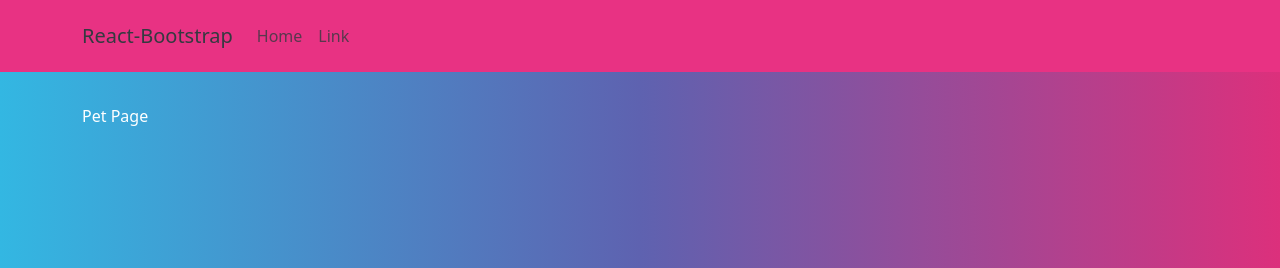
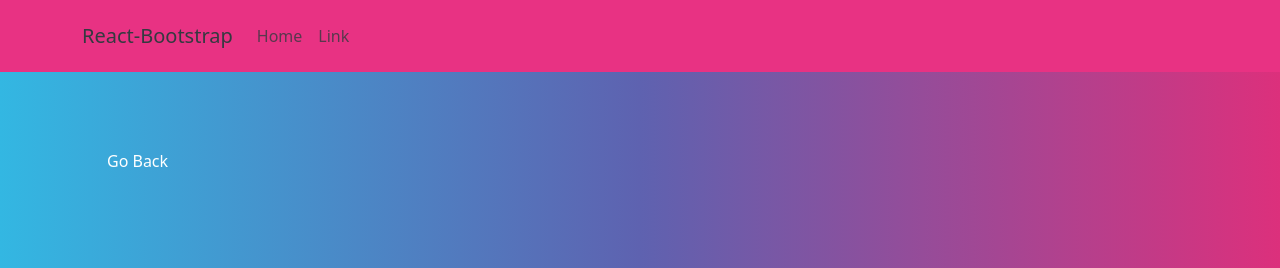
Before and after one commit to bryanbuitrago/hungry-pets, a React (Create React App) app in the folder hungry-pets/frontend/: page /pet/1 in a window 1280 px wide. Shown: the top 268 px of the page. Built offline with nearby package versions, Linux system fonts and the light colour scheme; no server answers.

Commit message:
Add API call to fetch one pet by id

```diff
--- a/hungry-pets/frontend/src/pages/PetPage.js
+++ b/hungry-pets/frontend/src/pages/PetPage.js
@@ -1,11 +1,30 @@
-import React from "react";
+import React, { useState, useEffect } from "react";
 import { Link } from "react-router-dom";
 import { Row, Col, Image, ListGroup, Button, Card } from "react-bootstrap";
-import pets from "../components/PetList";
+import PetCard from "../components/PetCard";
+// import pets from "../components/PetList";
+import axios from "axios";
 
 const PetPage = ({ match }) => {
-  //   const pet = pets.find((p) => p.birthYear == match.params.id);
-  return <div>Pet Page</div>;
+  const [pet, setPet] = useState([]);
+  console.log(pet);
+
+  useEffect(() => {
+    async function fetchPet() {
+      const { data } = await axios.get(`/api/pets/${match.params.id}`);
+      setPet(data);
+    }
+
+    fetchPet();
+  }, []);
+
+  return (
+    <div>
+      <Link to="/" className="btn btn my-3">
+        Go Back
+      </Link>
+    </div>
+  );
 };
 
 export default PetPage;
```
